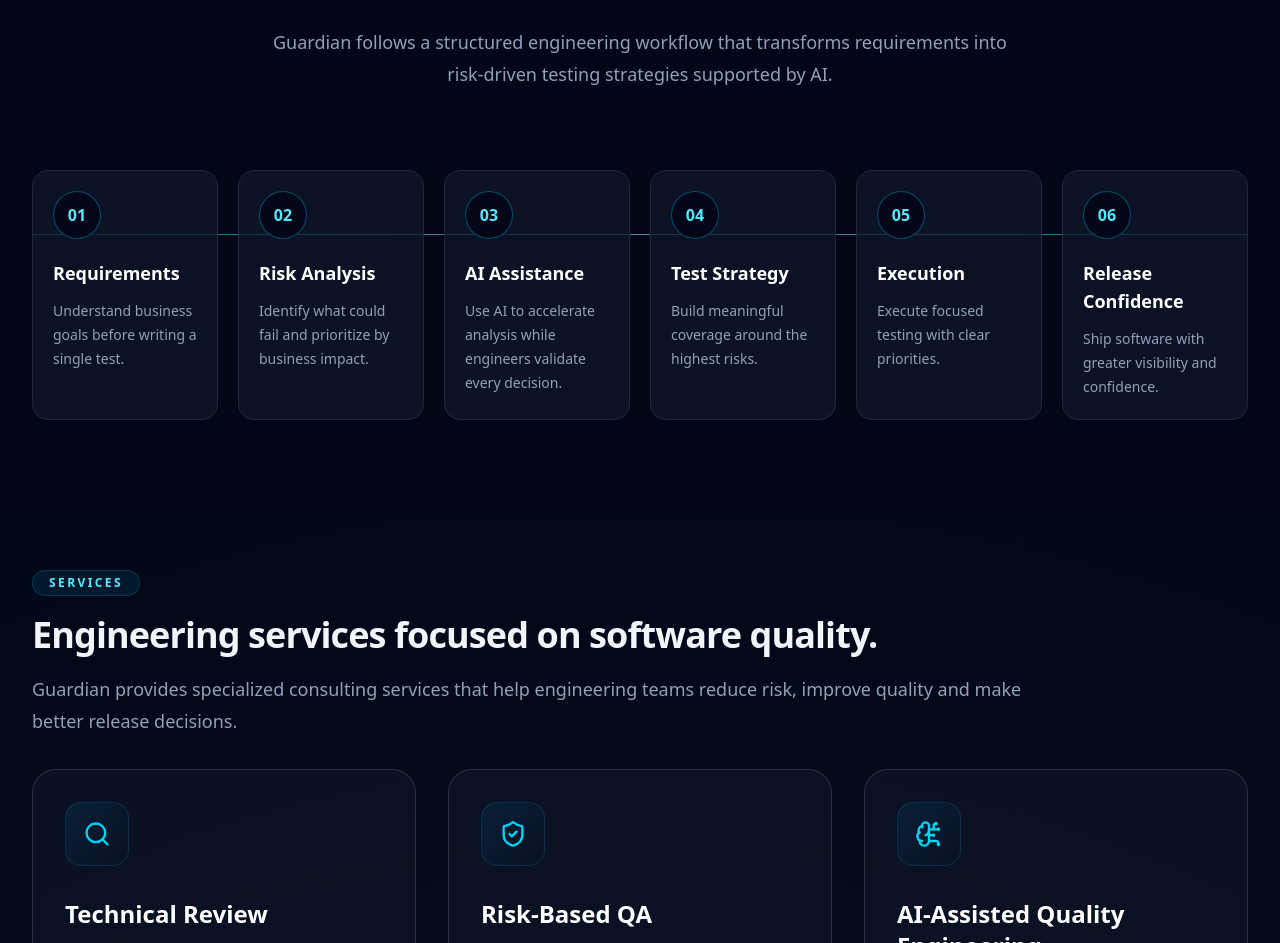
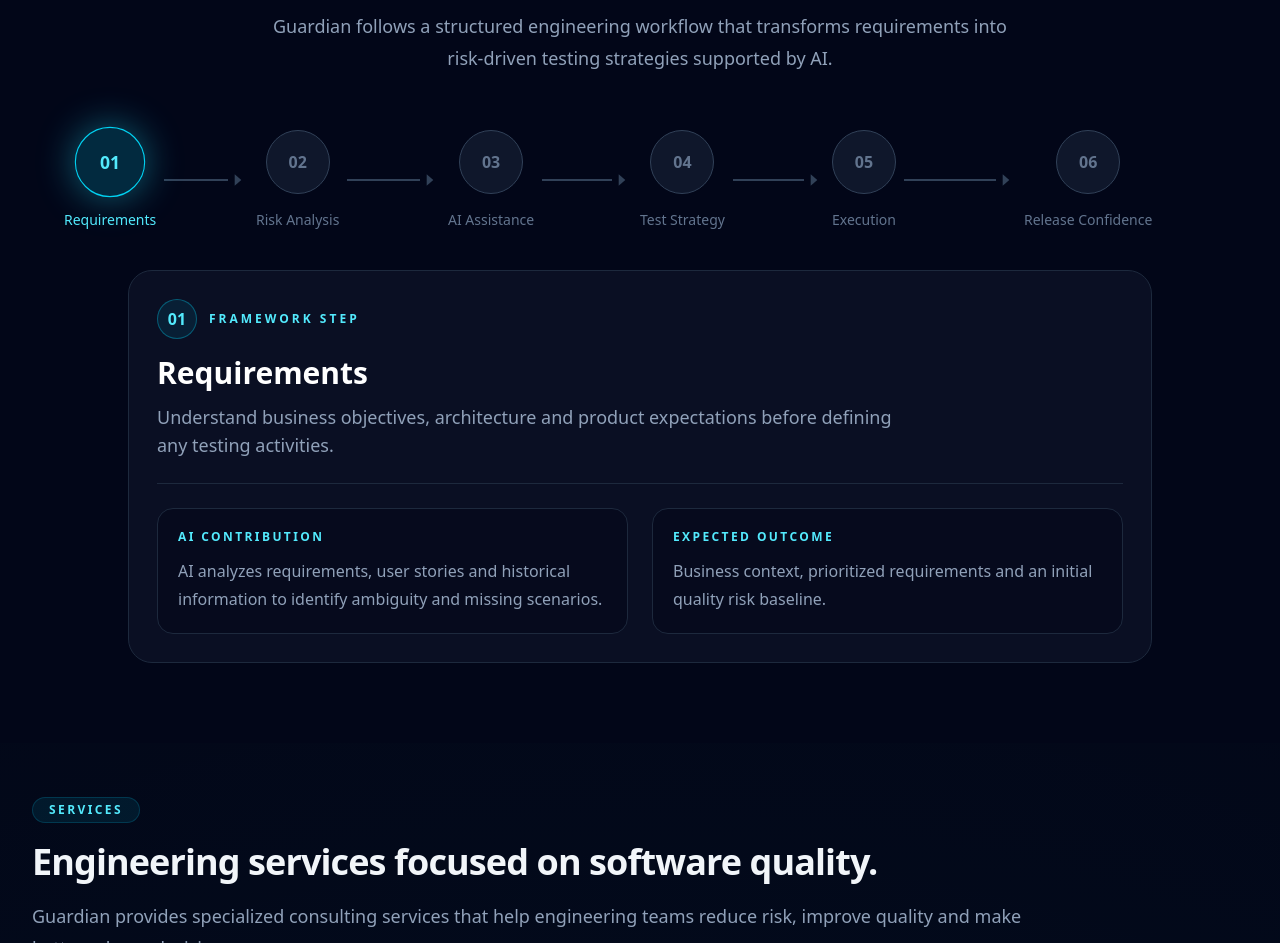
Before and after one commit to MariaCVal07/guardian-web, a Next.js app: page / in a window 1280 px wide. Shown: the part 2200-3143 px from the top of the page. Built offline with nearby package versions, Linux system fonts and the light colour scheme.

Commit message:
Update how it works is done

```diff
--- a/src/components/sections/rbqe-framework.tsx
+++ b/src/components/sections/rbqe-framework.tsx
@@ -1,3 +1,6 @@
+"use client";
+
+import { useState } from "react";
 import Container from "../ui/container";
 import { messages, type Locale } from "@/lib/i18n";
 
@@ -9,14 +12,20 @@
   locale = "en",
 }: RBQEFrameworkProps) {
   const t = messages[locale].rbqeFramework;
+  const [activeStep, setActiveStep] = useState(0);
 
   return (
-    <section id="rbqe-framework" className="bg-slate-950 py-24">
+    <section
+      id="rbqe-framework"
+      className="flex min-h-screen items-center scroll-mt-24 bg-slate-950 py-20"
+    >
       <Container>
+
         {/* Header */}
 
-        <div className="mx-auto mb-20 max-w-4xl text-center">
-          <span className="inline-flex rounded-full border border-cyan-500/20 bg-cyan-500/10 px-4 py-1 text-xs font-semibold uppercase tracking-[0.2em] text-cyan-300">
+        <div className="mx-auto mb-14 max-w-4xl text-center">
+
+          <span className="inline-flex rounded-full border border-cyan-500/20 bg-cyan-500/10 px-4 py-1 text-xs font-semibold uppercase tracking-[.2em] text-cyan-300">
             {t.badge}
           </span>
 
@@ -30,39 +39,152 @@
           <p className="mx-auto mt-6 max-w-3xl text-lg leading-8 text-slate-400">
             {t.description}
           </p>
+
         </div>
 
-        {/* Timeline */}
+        {/* Workflow */}
 
-        <div className="relative">
-          {/* Línea del proceso */}
+        <div className="relative mx-auto mt-12 max-w-6xl">
 
-          <div className="absolute left-0 right-0 top-16 h-px bg-slate-700">
-            <div className="h-full w-full bg-gradient-to-r from-cyan-500 via-cyan-300 to-cyan-500 opacity-40" />
-          </div>
+          <div className="flex items-center justify-between">
 
-          <div className="grid grid-cols-2 gap-5 md:grid-cols-3 xl:grid-cols-6">
             {t.steps.map((step, index) => (
-              <article
+
+              <div
                 key={step.title}
-                className="relative rounded-2xl border border-slate-800 bg-slate-900/70 p-5 transition hover:-translate-y-1 hover:border-cyan-400/50 hover:shadow-[0_0_25px_rgba(34,211,238,.15)]"
+                className="flex flex-1 items-center"
               >
-                <div className="relative z-10 mb-5 flex h-12 w-12 items-center justify-center rounded-full border border-cyan-500/40 bg-slate-950 text-cyan-300 font-bold">
+
+                <button
+                  type="button"
+                  onClick={() => setActiveStep(index)}
+                  className="relative z-20 flex flex-col items-center"
+                >
+
+                  <div
+                    className={`flex h-16 w-16 items-center justify-center rounded-full border text-base font-bold transition-all duration-300 ${
+                      activeStep === index
+                        ? "scale-110 border-cyan-400 bg-cyan-500/20 text-cyan-300 shadow-[0_0_35px_rgba(34,211,238,.45)]"
+                        : "border-slate-700 bg-slate-900 text-slate-500 hover:border-cyan-500/50 hover:text-cyan-300"
+                    }`}
+                  >
                     {String(index + 1).padStart(2, "0")}
                   </div>
 
-                <h3 className="mb-3 text-lg font-semibold text-white">
+                  <span
+                    className={`mt-4 text-sm font-medium transition-colors ${
+                      activeStep === index
+                        ? "text-cyan-300"
+                        : "text-slate-500"
+                    }`}
+                  >
                     {step.title}
+                  </span>
+
+                </button>
+
+                {index < t.steps.length - 1 && (
+
+                  <div className="mx-2 flex flex-1 items-center">
+
+                    <div
+                      className={`h-[2px] flex-1 transition-all duration-500 ${
+                        index < activeStep
+                          ? "bg-cyan-400"
+                          : "bg-slate-700"
+                      }`}
+                    />
+
+                    <svg
+                      viewBox="0 0 24 24"
+                      className={`h-5 w-5 transition-all duration-500 ${
+                        index < activeStep
+                          ? "text-cyan-400"
+                          : "text-slate-700"
+                      }`}
+                      fill="currentColor"
+                    >
+                      <path d="M8 5l8 7-8 7V5z" />
+                    </svg>
+
+                  </div>
+
+                )}
+
+              </div>
+
+            ))}
+
+          </div>
+
+        </div>
+
+        {/* Information Panel */}
+        <div className="mx-auto mt-10 max-w-5xl rounded-3xl border border-slate-800 bg-slate-900/60 p-6 transition-all duration-300 lg:p-7">
+          <div className="flex items-center gap-3">
+
+            <div className="flex h-10 w-10 items-center justify-center rounded-full border border-cyan-500/40 bg-cyan-500/10 font-bold text-cyan-300">
+              {String(activeStep + 1).padStart(2, "0")}
+            </div>
+
+            <span className="text-xs font-semibold uppercase tracking-[.25em] text-cyan-300">
+              Framework Step
+            </span>
+          </div>
+
+          <h3 className="mt-4 text-3xl font-bold text-white">
+            {t.steps[activeStep].title}
           </h3>
 
-                <p className="text-sm leading-6 text-slate-400">
-                  {step.description}
+          <p className="mt-3 max-w-3xl text-lg leading-7 text-slate-400">
+            {t.steps[activeStep].description}
           </p>
-              </article>
-            ))}
+
+          {("aiContribution" in t.steps[activeStep] || "outcome" in t.steps[activeStep]) && (
+
+            <div className="mt-6 grid gap-6 border-t border-slate-800 pt-6 lg:grid-cols-2">
+
+              {"aiContribution" in t.steps[activeStep] && (
+
+                <div className="rounded-2xl border border-slate-800 bg-slate-950/50 p-5">
+
+                  <h4 className="mb-3 text-xs font-semibold uppercase tracking-[.2em] text-cyan-300">
+                    AI Contribution
+                  </h4>
+
+                  <p className="leading-7 text-slate-400">
+                    {String(t.steps[activeStep].aiContribution)}
+                  </p>
+
                 </div>
+
+              )}
+
+              {"outcome" in t.steps[activeStep] && (
+
+                <div className="rounded-2xl border border-slate-800 bg-slate-950/50 p-5">
+
+                  <h4 className="mb-3 text-xs font-semibold uppercase tracking-[.2em] text-cyan-300">
+                    Expected Outcome
+                  </h4>
+
+                  <p className="leading-7 text-slate-400">
+                    {String(t.steps[activeStep].outcome)}
+                  </p>
+
                 </div>
+
+              )}
+
+            </div>
+
+          )}
+
+        </div>
+
       </Container>
+
     </section>
+
   );
 }
--- a/src/messages/en.ts
+++ b/src/messages/en.ts
@@ -43,29 +43,60 @@
   steps: [
     {
       title: "Requirements",
-      description: "Understand business goals before writing a single test."
+      description:
+        "Understand business objectives, architecture and product expectations before defining any testing activities.",
+      aiContribution:
+        "AI analyzes requirements, user stories and historical information to identify ambiguity and missing scenarios.",
+      outcome:
+        "Business context, prioritized requirements and an initial quality risk baseline."
     },
     {
       title: "Risk Analysis",
-      description: "Identify what could fail and prioritize by business impact."
+      description:
+        "Identify technical and business risks based on impact, probability and critical user journeys.",
+      aiContribution:
+        "AI correlates historical defects, dependencies and production incidents to accelerate risk identification.",
+      outcome:
+        "A ranked risk matrix that focuses testing where failures matter most."
     },
     {
       title: "AI Assistance",
-      description: "Use AI to accelerate analysis while engineers validate every decision."
+      description:
+        "Engineers validate AI insights while accelerating analysis and decision making.",
+      aiContribution:
+        "Large Language Models generate recommendations, suggest missing scenarios and detect coverage gaps.",
+      outcome:
+        "Higher analysis speed without sacrificing engineering judgment."
     },
     {
       title: "Test Strategy",
-      description: "Build meaningful coverage around the highest risks."
+      description:
+        "Design a testing strategy driven by business value instead of exhaustive coverage.",
+      aiContribution:
+        "AI recommends optimal test allocation according to risk level and system complexity.",
+      outcome:
+        "Focused test plans with maximum business impact."
     },
     {
       title: "Execution",
-      description: "Execute focused testing with clear priorities."
+      description:
+        "Execute prioritized validation activities with continuous visibility over quality status.",
+      aiContribution:
+        "AI monitors execution trends, highlights anomalies and identifies emerging risks.",
+      outcome:
+        "Faster feedback cycles and earlier defect detection."
     },
     {
       title: "Release Confidence",
-      description: "Ship software with greater visibility and confidence."
+      description:
+        "Support release decisions using objective quality evidence instead of assumptions.",
+      aiContribution:
+        "AI consolidates quality indicators into a confidence assessment for stakeholders.",
+      outcome:
+        "A release recommendation supported by measurable engineering evidence."
     }
-  ]},
+  ]
+},
 
   services: {
   badge: "SERVICES",
```
Lines whose indentation alone changed are shown as unchanged.
